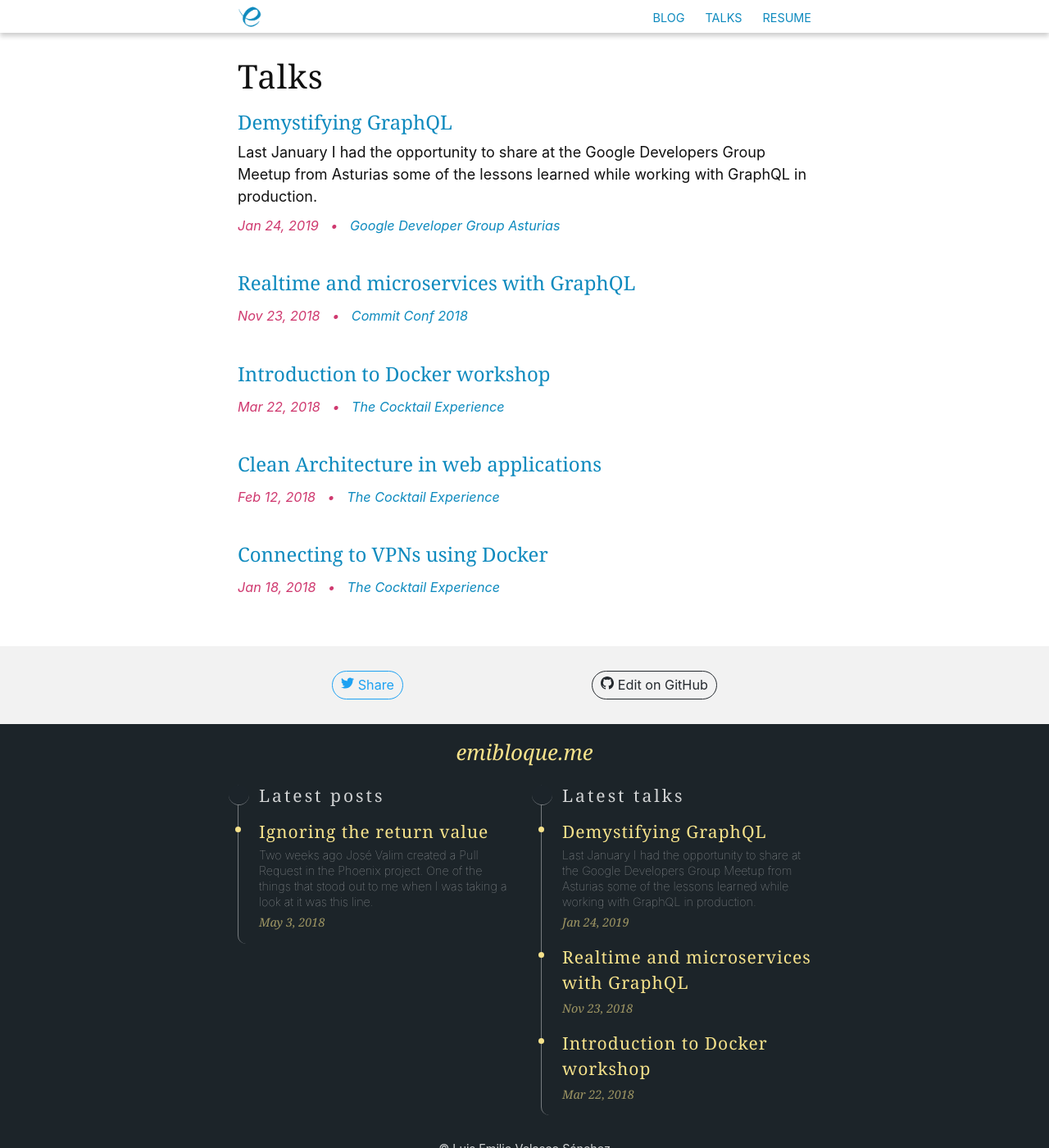
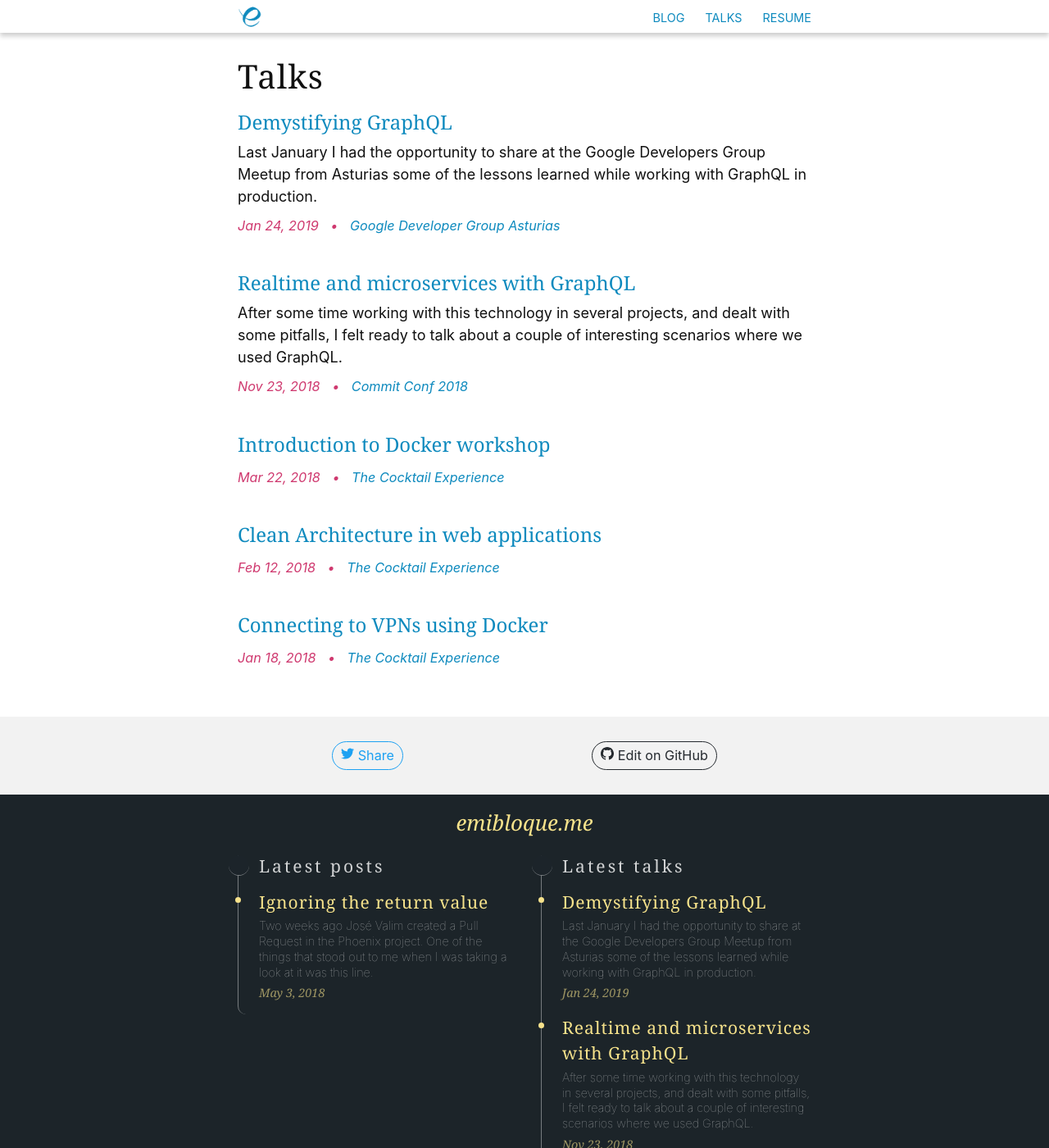
Before and after one commit to emibloque/emibloque, a Jekyll site: the page built from _pages/talks.html, in a window 1280 px wide and 1400 px high. Shown: the whole window at 82% size. Built offline with Jekyll 4.4.1, drawn with Linux system fonts in a browser that asks for light colours; part of the change alters nothing that is shown.

Commit message:
Add content for Commit Conf talk

```diff
--- a/_talks/2018-11-23-graphql-commit.md
+++ b/_talks/2018-11-23-graphql-commit.md
@@ -9,3 +9,17 @@ location: Madrid, Spain
 youtube_id: 68Dpe2ugf1U
 slides: /assets/slides/2018-11-23_graphql_commit-conf.pdf
 ---
+
+After some time working with this technology in several projects, and dealt with some pitfalls, I felt ready to talk about a couple of interesting scenarios where we used GraphQL.
+
+This was a great opportunity to kind of showcase [Negron]({% link _projects/2018-negron.md %}), a GraphQL APIs aggregator we built at [The Cocktail](https://the-cocktail.com){:target="\_blank"} when developing a series of microservices exposing GraphQL APIs.
+
+![Me talking at Commit Conf](/assets/images/talks/commit-conf-2.jpg)
+
+With an attendance of nearly 300 people, this was my first _real_ talk in a conference this big, and also the first one I gave in English.
+
+Some of the lessons I gathered from this are things like I was fool enough to think I'd have roughly the same live skills speaking being nervous in English, as I usually have when I speak in Spanish.
+
+Another good point I learned from this talks it's not to focus that much in the detail of each piece of the code in the project, rather than finding key parts of the code that help to transmit the main message of the talk. Failing on doing this will contribute to making your speech a little bit more boring and less dynamic.
+
+In any case, I really enjoyed being at the conference and I will definitely apply everything I learned to better prepare talks in the future.
```
Also changed, not shown: assets/images/talks/commit-conf-2.jpg (added).
